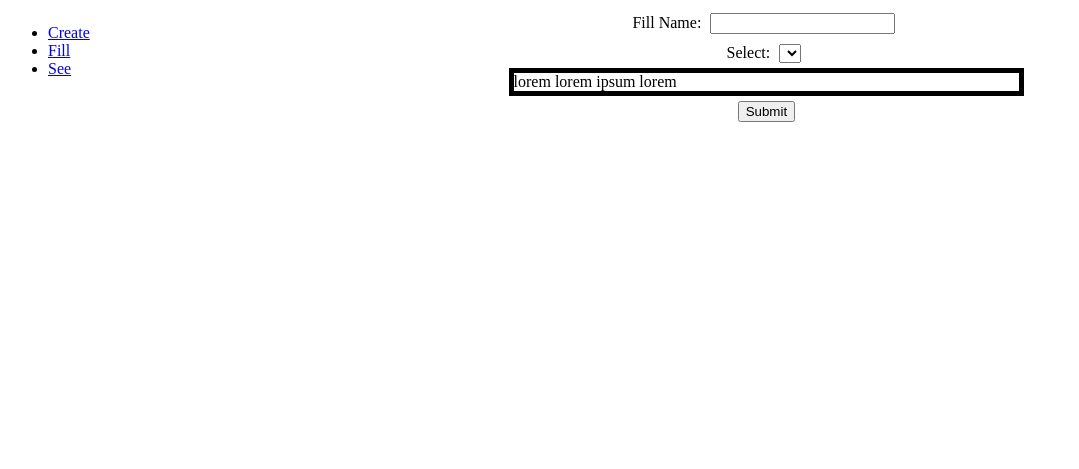
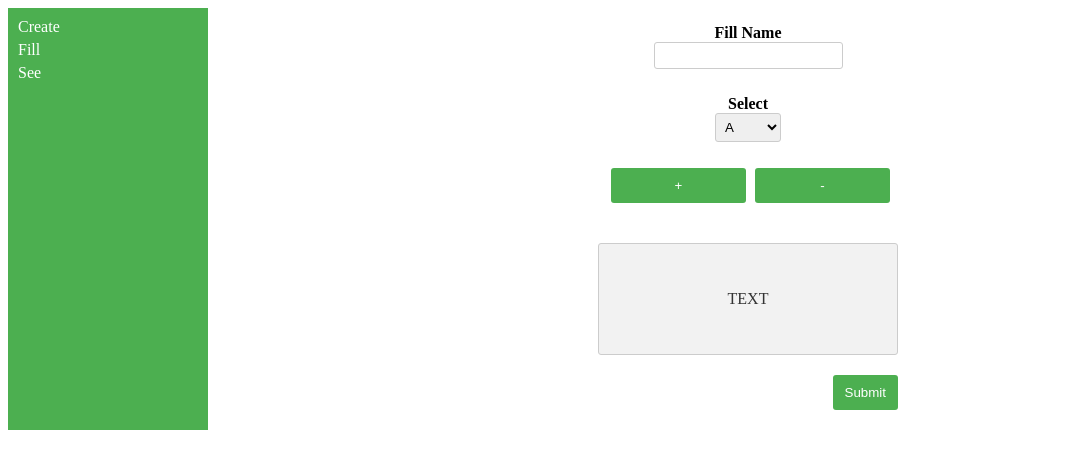
Before and after one commit to Anty150/GescaCFS, a PHP site: page /fill.php in a window 1280 px wide. Shown: the top 469 px of the page, without its empty margins (0-1079 px from the left). Run offline with PHP 8.4, Linux system fonts and the light colour scheme; lists and menus that the app fills with data are empty.

Commit message:
reworked css, removed div .container and .navbar

```diff
--- a/fill.php
+++ b/fill.php
@@ -6,35 +6,52 @@
           content="width=device-width, user-scalable=no, initial-scale=1.0, maximum-scale=1.0, minimum-scale=1.0">
     <meta http-equiv="X-UA-Compatible" content="ie=edge">
     <title>Document</title>
-    <link rel="stylesheet" href="style.css">
+    <link rel="stylesheet" href="style2.css">
 </head>
 <body>
-    <div class="container">
-        <div class="navbar">
+<div class="wrapper">
+    <aside>
         <ul>
             <li><a href="create.php">Create</a></li>
             <li><a href="fill.php">Fill</a></li>
             <li><a href="see.php">See</a></li>
         </ul>
-        </div>
-        <div class="content">
+    </aside>
+    <main>
         <div class="form">
             <form action="fill.php" method="POST">
-                    <label for="textFillName">Fill Name: </label>
-                    <input type="text" name="textFillName" id="textFillName">
+                <p>
+                    <span><label for="textName">Fill Name</label></span>
+                    <span><input type="text" name="textFillName" id="textFillName"></span>
+                </p>
+
+                <p>
+                    <span><label for="comboSelect">Select</label></span>
+                    <span><select name="comboSelect" id="comboSelect">
+                            <option value="A">A</option>
+                            <option value="B">B</option>
+                            <option value="-">Other</option></span>
+                    </select>
+                </p>
+
+                <p>
+                    <input type="button" name="buttonAdd" id="buttonAdd" value="+">
+                    <input type="button" name="buttonRemove" id="buttonRemove" value="-">
+                </p>
+
+
+                <div class="textBox">
                     <br>
-                    <label for="comboSelect">Select: </label>
-                    <select name="comboSelect" id="comboSelect">
-                        <!--- PHP CODE TO INSERT NAMES TO COMBOBOX -->
-                    </select>
                     <br>
-                    <div class="textBox">
-                        lorem lorem ipsum lorem
+                    TEXT
+                    <br>
+                    <br>
+                    <br>
                 </div>
                 <input type="submit" name="submitSubmit" id="submitSubmit">
             </form>
         </div>
-        </div>
+    </main>
 </div>
 </body>
 </html>
--- a/style2.css
+++ b/style2.css
@@ -1,14 +1,48 @@
-.html, body{
-    height: 100%;
+@media (min-width: 800px) {
+    aside ul {
+        list-style-type: none;
+        margin: 0;
+        padding: 0;
+    }
+
+    aside ul li {
+        margin-bottom: 5px;
+    }
+
+    aside ul li a {
+        text-decoration: none;
+        color: #fff;
+    }
+
+    aside ul li a:hover {
+        text-decoration: underline;
     }
 
 
+    aside{
+        align-self: start;
+
+        background-color: #4caf50;
+        color: #fff;
+        padding: 10px;
+        height: 100%;
+        display: flex;
+        flex-direction: row;
+        flex-basis: 50%;
+    }
+
+    .wrapper {
+        display: grid;
+        grid-template-columns: 200px 1fr;
+        grid-gap: 16px;
+    }
     /* Styling the form container */
     .form {
         display: flex;
         flex-direction: column;
         max-width: 300px;
         margin: 0 auto;
+        text-align: center;
     }
 
     /* Styling form labels */
@@ -27,7 +61,18 @@ select {
     }
 
     /* Styling form buttons */
-input[type="button"], input[type="submit"]{
+    input[type="button"]{
+        padding: 10px 12px;
+        margin-right: 0;
+        margin-left: 5px;
+        border: none;
+        border-radius: 3px;
+        background-color: #4caf50;
+        color: #fff;
+        cursor: pointer;
+        width: 45%;
+    }
+    input[type="submit"]{
         padding: 10px 12px;
         margin-right: 0;
         margin-left: 5px;
@@ -56,35 +101,12 @@ input:hover{
 
     /* Styling the content */
     .content{
+        display: flex;
+        flex-direction: row;
         float: left;
-    width: 80%;
+        flex-basis: 50%;
     }
-
-/* Styling the navbar */
-.navbar {
-    background-color: #4caf50;
-    color: #fff;
-    padding: 10px;
-    width: 20%;
-    height: 100%;
+    .form p span{
+        display: block;
     }
-
-/* Styling the navbar links */
-.navbar ul {
-    list-style-type: none;
-    margin: 0;
-    padding: 0;
 }
-
-.navbar ul li {
-    margin-bottom: 5px;
-}
-
-.navbar ul li a {
-    text-decoration: none;
-    color: #fff;
-}
-
-.navbar ul li a:hover {
-    text-decoration: underline;
-}
```
Also changed, not shown: create.php (+26 -16 lines), see.php (+7 -7 lines). Lines whose indentation alone changed are shown as unchanged.
